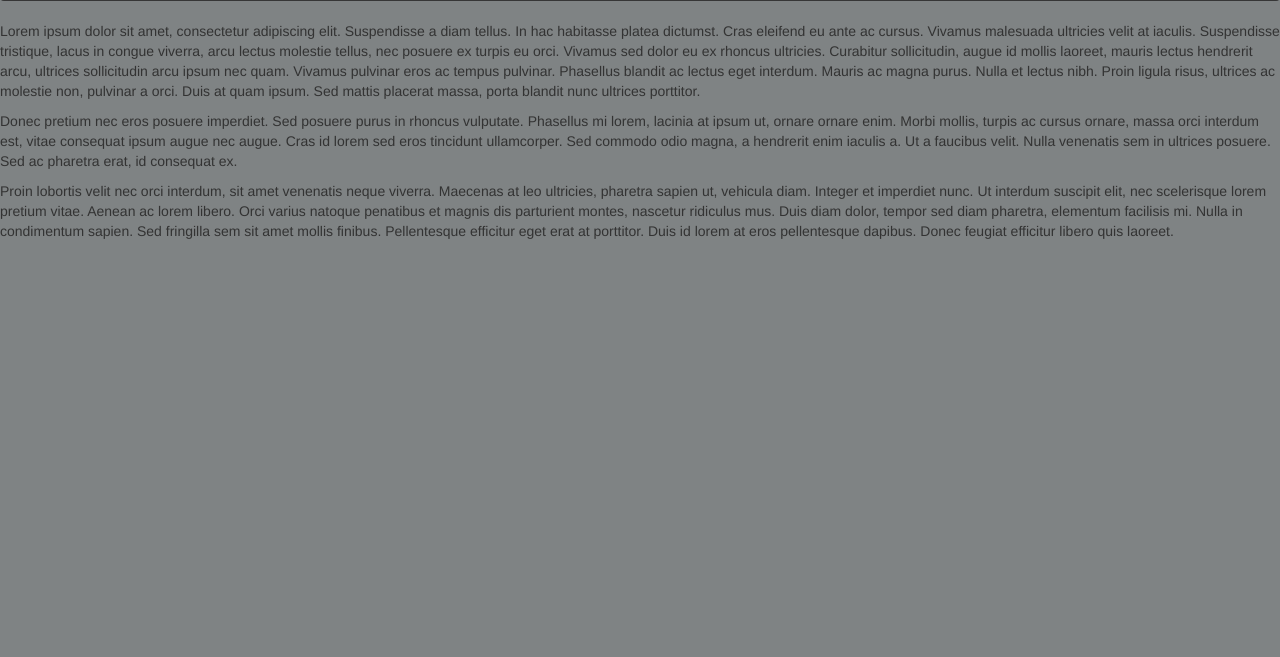
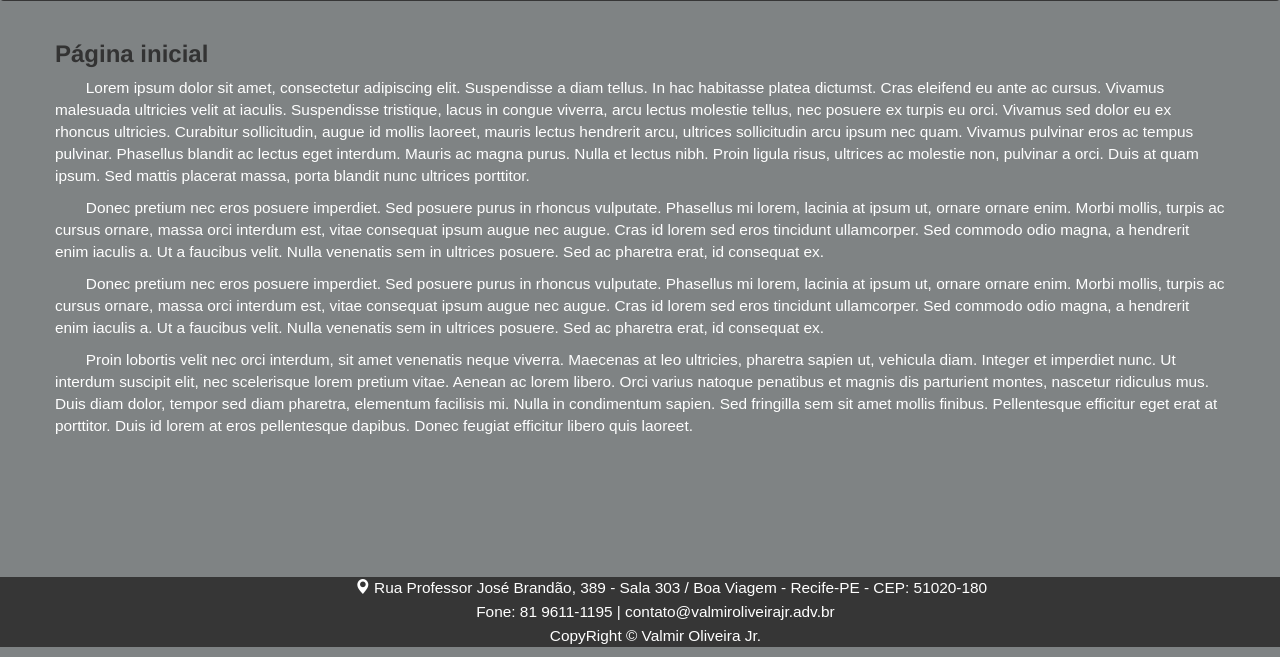
Before and after one commit to Csalex123/ProjetoAdvocacia, a PHP site: page / in a window 1280 px wide. Shown: the part 349-1006 px from the top of the page. Before the commit the page ends 588 px from the top, so only its background shows below. Run offline with PHP 8.4, Linux system fonts and the light colour scheme.

Commit message:
Foi adicionado um novo arquivo, que é o rodapé.

```diff
--- a/index.php
+++ b/index.php
@@ -10,10 +10,7 @@
 	<link rel="icon"  href="icon.png">
 
 
-	<meta name="viewport" content="width=device-width, initial-scale=1">
-	<link rel="stylesheet" href="https://maxcdn.bootstrapcdn.com/bootstrap/3.3.7/css/bootstrap.min.css">
-	<script src="https://ajax.googleapis.com/ajax/libs/jquery/3.3.1/jquery.min.js"></script>
-	<script src="https://maxcdn.bootstrapcdn.com/bootstrap/3.3.7/js/bootstrap.min.js"></script>
+
 
 
 	<style>
@@ -24,7 +21,25 @@
 		bottom:-200px;
 	}
 
+	p{
+		text-indent: 2em;
+		color: white;
+		font-family: arial;
+		font-size: 1.1em;
+	}
 
+
+	.footer {
+
+		left: 0;
+		bottom: 0;
+		width: 100%;
+		background-color: #363636;
+		color: white;
+		text-align: center;
+		margin-top: 130px;
+
+	}
 </style>
 
 
@@ -43,11 +58,26 @@
 	?>
 
 
-	<p>Lorem ipsum dolor sit amet, consectetur adipiscing elit. Suspendisse a diam tellus. In hac habitasse platea dictumst. Cras eleifend eu ante ac cursus. Vivamus malesuada ultricies velit at iaculis. Suspendisse tristique, lacus in congue viverra, arcu lectus molestie tellus, nec posuere ex turpis eu orci. Vivamus sed dolor eu ex rhoncus ultricies. Curabitur sollicitudin, augue id mollis laoreet, mauris lectus hendrerit arcu, ultrices sollicitudin arcu ipsum nec quam. Vivamus pulvinar eros ac tempus pulvinar. Phasellus blandit ac lectus eget interdum. Mauris ac magna purus. Nulla et lectus nibh. Proin ligula risus, ultrices ac molestie non, pulvinar a orci. Duis at quam ipsum. Sed mattis placerat massa, porta blandit nunc ultrices porttitor.</p>
+	<div class="container">
 
-	<p>Donec pretium nec eros posuere imperdiet. Sed posuere purus in rhoncus vulputate. Phasellus mi lorem, lacinia at ipsum ut, ornare ornare enim. Morbi mollis, turpis ac cursus ornare, massa orci interdum est, vitae consequat ipsum augue nec augue. Cras id lorem sed eros tincidunt ullamcorper. Sed commodo odio magna, a hendrerit enim iaculis a. Ut a faucibus velit. Nulla venenatis sem in ultrices posuere. Sed ac pharetra erat, id consequat ex.</p>
+		<div class="row"><header><h3>
+			<b>Página inicial</b>
+		</h3></header></div>
 
-	<p>Proin lobortis velit nec orci interdum, sit amet venenatis neque viverra. Maecenas at leo ultricies, pharetra sapien ut, vehicula diam. Integer et imperdiet nunc. Ut interdum suscipit elit, nec scelerisque lorem pretium vitae. Aenean ac lorem libero. Orci varius natoque penatibus et magnis dis parturient montes, nascetur ridiculus mus. Duis diam dolor, tempor sed diam pharetra, elementum facilisis mi. Nulla in condimentum sapien. Sed fringilla sem sit amet mollis finibus. Pellentesque efficitur eget erat at porttitor. Duis id lorem at eros pellentesque dapibus. Donec feugiat efficitur libero quis laoreet.</p>
+		<div class="row">
+			<p>Lorem ipsum dolor sit amet, consectetur adipiscing elit. Suspendisse a diam tellus. In hac habitasse platea dictumst. Cras eleifend eu ante ac cursus. Vivamus malesuada ultricies velit at iaculis. Suspendisse tristique, lacus in congue viverra, arcu lectus molestie tellus, nec posuere ex turpis eu orci. Vivamus sed dolor eu ex rhoncus ultricies. Curabitur sollicitudin, augue id mollis laoreet, mauris lectus hendrerit arcu, ultrices sollicitudin arcu ipsum nec quam. Vivamus pulvinar eros ac tempus pulvinar. Phasellus blandit ac lectus eget interdum. Mauris ac magna purus. Nulla et lectus nibh. Proin ligula risus, ultrices ac molestie non, pulvinar a orci. Duis at quam ipsum. Sed mattis placerat massa, porta blandit nunc ultrices porttitor.</p>
+
+			<p>Donec pretium nec eros posuere imperdiet. Sed posuere purus in rhoncus vulputate. Phasellus mi lorem, lacinia at ipsum ut, ornare ornare enim. Morbi mollis, turpis ac cursus ornare, massa orci interdum est, vitae consequat ipsum augue nec augue. Cras id lorem sed eros tincidunt ullamcorper. Sed commodo odio magna, a hendrerit enim iaculis a. Ut a faucibus velit. Nulla venenatis sem in ultrices posuere. Sed ac pharetra erat, id consequat ex.</p>
+
+			<p>Donec pretium nec eros posuere imperdiet. Sed posuere purus in rhoncus vulputate. Phasellus mi lorem, lacinia at ipsum ut, ornare ornare enim. Morbi mollis, turpis ac cursus ornare, massa orci interdum est, vitae consequat ipsum augue nec augue. Cras id lorem sed eros tincidunt ullamcorper. Sed commodo odio magna, a hendrerit enim iaculis a. Ut a faucibus velit. Nulla venenatis sem in ultrices posuere. Sed ac pharetra erat, id consequat ex.</p>
+
+			<p>Proin lobortis velit nec orci interdum, sit amet venenatis neque viverra. Maecenas at leo ultricies, pharetra sapien ut, vehicula diam. Integer et imperdiet nunc. Ut interdum suscipit elit, nec scelerisque lorem pretium vitae. Aenean ac lorem libero. Orci varius natoque penatibus et magnis dis parturient montes, nascetur ridiculus mus. Duis diam dolor, tempor sed diam pharetra, elementum facilisis mi. Nulla in condimentum sapien. Sed fringilla sem sit amet mollis finibus. Pellentesque efficitur eget erat at porttitor. Duis id lorem at eros pellentesque dapibus. Donec feugiat efficitur libero quis laoreet.</p>
+		</div>
+	</div>
+
+	<?php
+	include('rodape.php');
+	?>
 
 </body>
 
--- /dev/null
+++ b/rodape.php
@@ -0,0 +1,35 @@
+<!DOCTYPE html>
+<html lang="pt-br">
+<head>
+	<meta charset="utf8">
+
+	<title>Valmir Oliveira Advogados</title>
+	<link rel="icon"  href="icon.png">
+</head>
+<style type="text/css">
+.footer {
+
+	left: 0;
+	bottom: 0;
+	width: 100%;
+	background-color: #363636;
+	color: white;
+	text-align: center;
+	margin-top: 130px;
+
+}
+</style>
+</style>
+<body>
+	<div class="footer">
+
+		<p><span class="glyphicon glyphicon-map-marker"></span> Rua Professor José Brandão, 389 - Sala 303 /
+
+		Boa Viagem - Recife-PE - CEP: 51020-180</p>
+
+		<p style="margin-top: -8px;">  Fone: 81 9611-1195 | contato@valmiroliveirajr.adv.br</p>
+
+		<p style="margin-top: -8px;"> CopyRight &copy; Valmir Oliveira Jr.</p>
+	</div>
+</body>
+</html>
```
Also changed, not shown: atuacao.php (+10 -4 lines).
